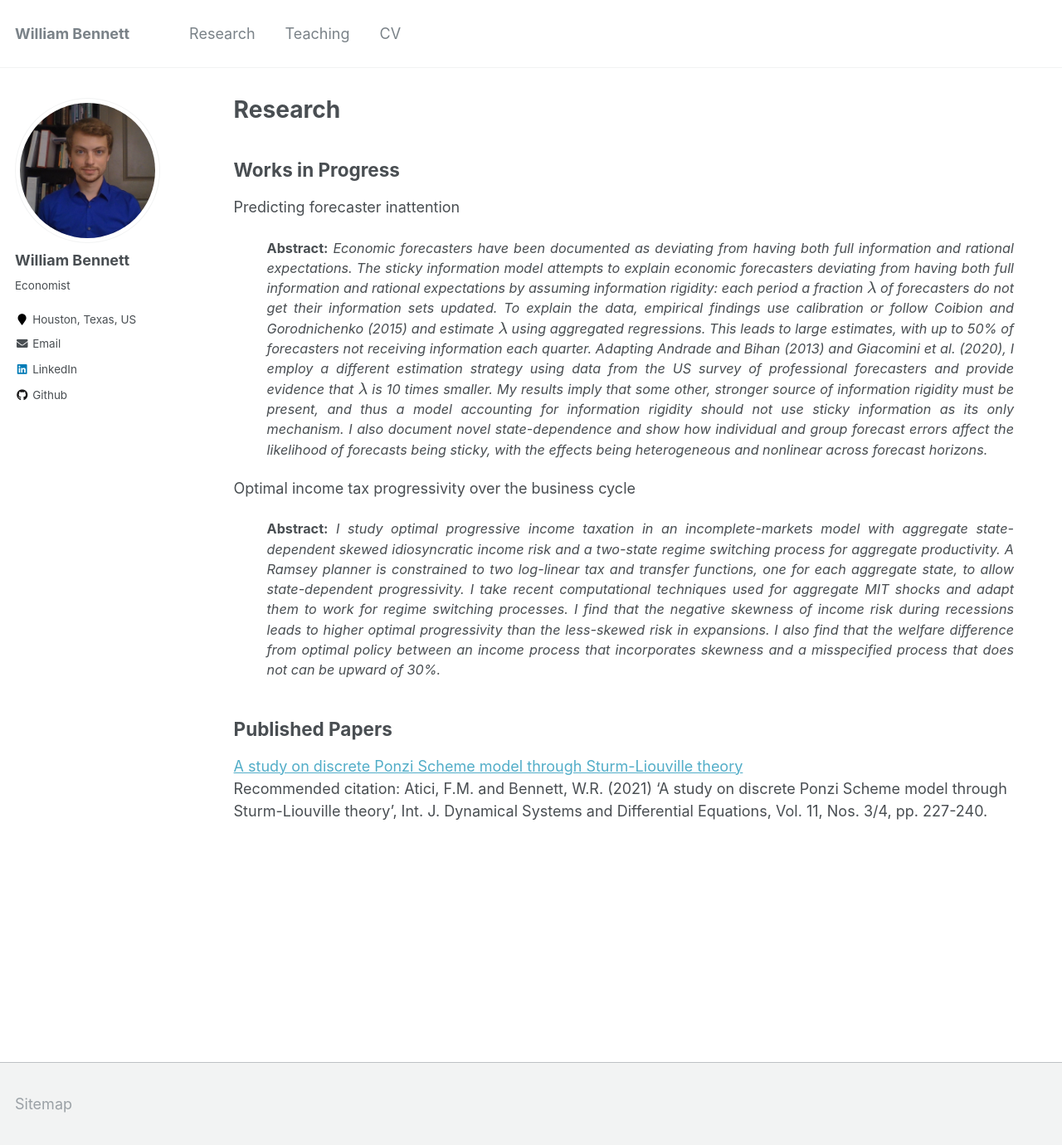
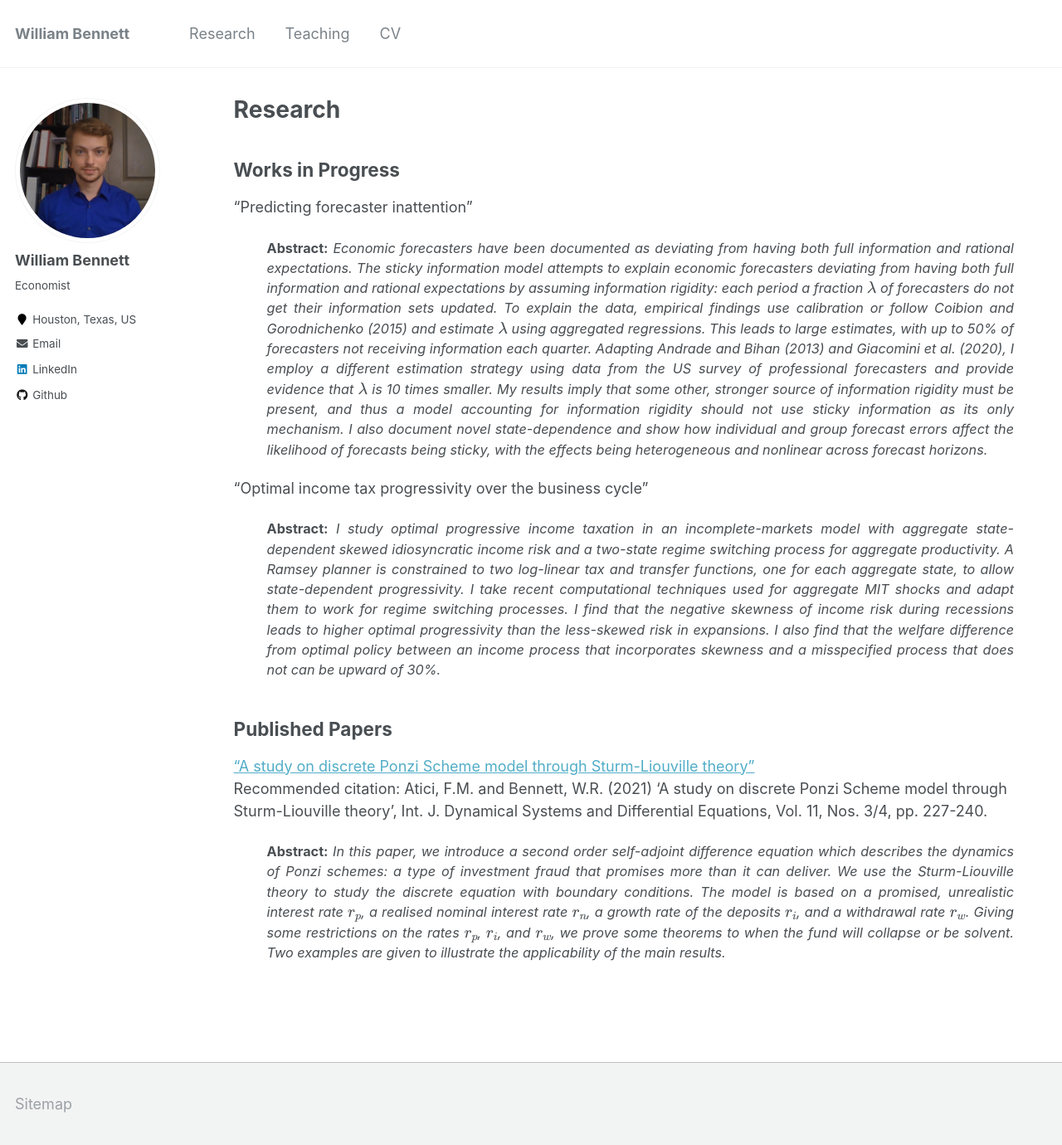
Before and after one commit to williambennettecon/williambennettecon.github.io, a Jekyll site: the page built from _pages/research.md, in a window 1280 px wide and 1380 px high. Shown: the whole window at 83% size. Built offline with Jekyll 4.4.1, drawn with Linux system fonts in a browser that asks for light colours; formulas are drawn with MathJax 3.

Commit message:
Update research.md

```diff
--- a/_pages/research.md
+++ b/_pages/research.md
@@ -10,12 +10,12 @@ author_profile: true
 Works in Progress
 --
 
-Predicting forecaster inattention
+"Predicting forecaster inattention"
 <p style="margin-left: 40px; margin-right: 40px; text-align: justify;  font-size: 90%;">
 <strong>Abstract:</strong> <em>Economic forecasters have been documented as deviating from having both full information and rational expectations. The sticky information model attempts to explain economic forecasters deviating from having both full information and rational expectations by assuming information rigidity: each period a fraction $\lambda$ of forecasters do not get their information sets updated. To explain the data, empirical findings use calibration or follow Coibion and Gorodnichenko (2015) and estimate $\lambda$ using aggregated regressions. This leads to large estimates, with up to 50% of forecasters not receiving information each quarter. Adapting Andrade and Bihan (2013) and Giacomini et al. (2020), I employ a different estimation strategy using data from the US survey of professional forecasters and provide evidence that $\lambda$ is 10 times smaller. My results imply that some other, stronger source of information rigidity must be present, and thus a model accounting for information rigidity should not use sticky information as its only mechanism. I also document novel state-dependence and show how individual and group forecast errors affect the likelihood of forecasts being sticky, with the effects being heterogeneous and nonlinear across forecast horizons.</em>
 </p>
 
-Optimal income tax progressivity over the business cycle
+"Optimal income tax progressivity over the business cycle"
 <p style="margin-left: 40px; margin-right: 40px; text-align: justify;  font-size: 90%;">
 <strong>Abstract:</strong> <em>I study optimal progressive income taxation in an incomplete-markets model with aggregate state-dependent skewed idiosyncratic income risk and a two-state regime switching process for aggregate productivity. A Ramsey planner is constrained to two log-linear tax and transfer functions, one for each aggregate state, to allow state-dependent progressivity. I take recent computational techniques used for aggregate MIT shocks and adapt them to work for regime switching processes. I find that the negative skewness of income risk during recessions leads to higher optimal progressivity than the less-skewed risk in expansions. I also find that the welfare difference from optimal policy between an income process that incorporates skewness and a misspecified process that does not can be upward of 30%.</em>
 </p>
@@ -23,5 +23,8 @@ Optimal income tax progressivity over the business cycle
 Published Papers
 --
 
-[A study on discrete Ponzi Scheme model through Sturm-Liouville theory](http://williambennettecon.github.io/files/Atici_Bennett_2021_A_study_on_discrete_Ponzi_Scheme_model_through_Sturm-Liouville_theory.pdf) <br>
+["A study on discrete Ponzi Scheme model through Sturm-Liouville theory"](http://williambennettecon.github.io/files/Atici_Bennett_2021_A_study_on_discrete_Ponzi_Scheme_model_through_Sturm-Liouville_theory.pdf) <br>
 Recommended citation: Atici, F.M. and Bennett, W.R. (2021) 'A study on discrete Ponzi Scheme model through Sturm-Liouville theory', Int. J. Dynamical Systems and Differential Equations, Vol. 11, Nos. 3/4, pp. 227-240.
+<p style="margin-left: 40px; margin-right: 40px; text-align: justify;  font-size: 90%;">
+<strong>Abstract:</strong> <em>In this paper, we introduce a second order self-adjoint difference equation which describes the dynamics of Ponzi schemes: a type of investment fraud that promises more than it can deliver. We use the Sturm-Liouville theory to study the discrete equation with boundary conditions. The model is based on a promised, unrealistic interest rate $r_p$, a realised nominal interest rate $r_n$, a growth rate of the deposits $r_i$, and a withdrawal rate $r_w$. Giving some restrictions on the rates $r_p$, $r_i$, and $r_w$, we prove some theorems to when the fund will collapse or be solvent. Two examples are given to illustrate the applicability of the main results.</em>
+</p>
```
